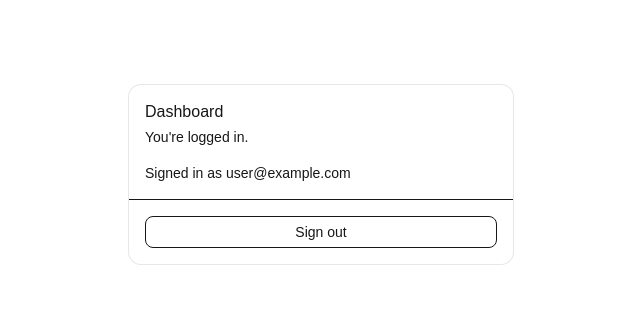
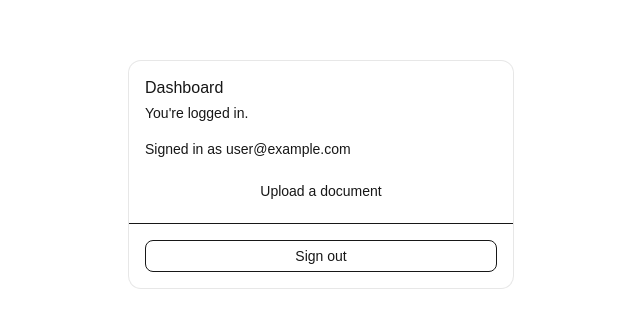
Before and after one commit to igwemiracle/AI_Research_Platform, a Next.js app: page /dashboard in a window 1280 px wide. Shown: the part 226-554 px from the top of the page, without its empty margins (319-959 px from the left). Built offline with nearby package versions, Linux system fonts and the light colour scheme; no server answers; sample sign-in values are in the browser's storage.

Commit message:
dashboard page

```diff
--- a/app/dashboard/page.tsx
+++ b/app/dashboard/page.tsx
@@ -1,5 +1,6 @@
 import { auth } from "@/auth";
 import { redirect } from "next/navigation";
+import Link from "next/link";
 import { logout } from "@/app/actions/signout";
 import { Button } from "@/components/ui/button";
 import {
@@ -10,6 +11,7 @@ import {
   CardContent,
   CardFooter,
 } from "@/components/ui/card";
+
 
 export default async function DashboardPage() {
   const session = await auth();
@@ -26,13 +28,17 @@ export default async function DashboardPage() {
           <CardDescription>You&apos;re logged in.</CardDescription>
         </CardHeader>
 
-        <CardContent>
+        <CardContent className="space-y-4">
           <p className="text-sm text-muted-foreground">
             Signed in as{" "}
             <span className="font-medium text-foreground">
               {session.user.email}
             </span>
           </p>
+
+          <Button asChild className="w-full">
+            <Link href="/dashboard/upload">Upload a document</Link>
+          </Button>
         </CardContent>
 
         <CardFooter>
```
